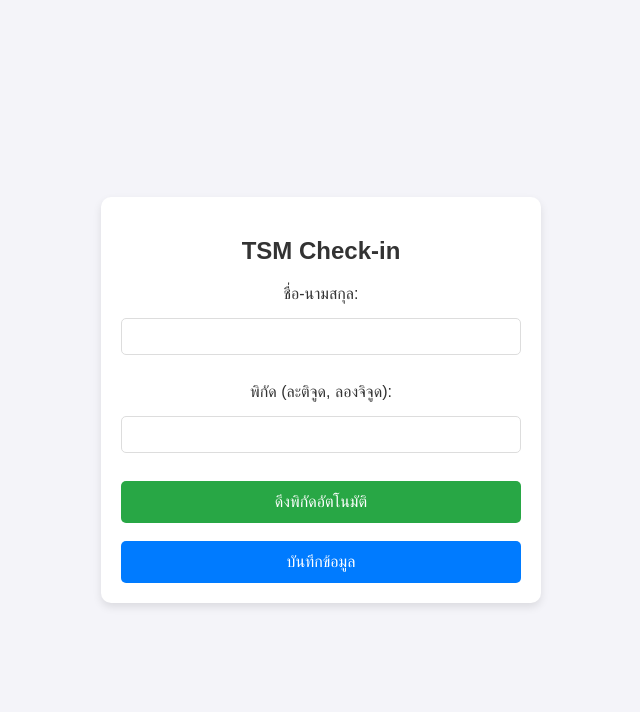
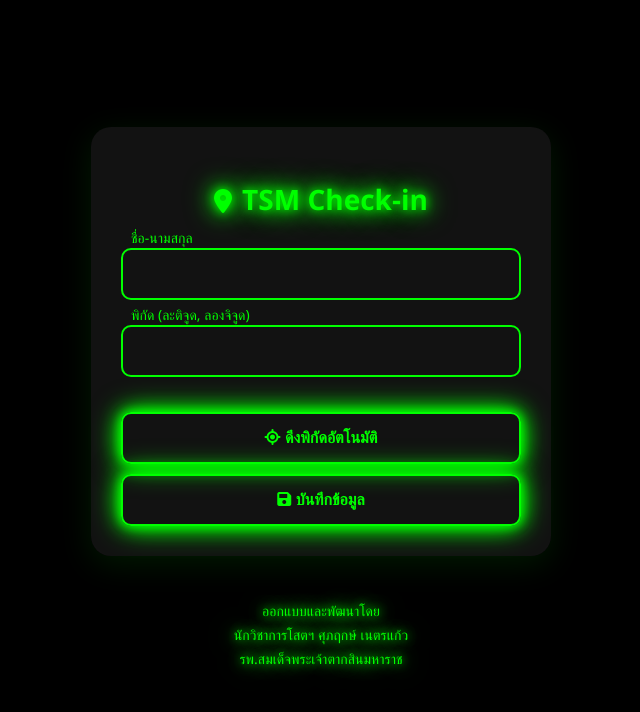
Before and after one commit to TonProject001/TSM-Check-in, a plain HTML site: page index.html in a window 1280 px wide. Shown: the whole page, without its empty margins (319-959 px from the left). Drawn offline with Linux system fonts and the light colour scheme; some packages are replaced by stand-ins of ours; a script that the page names is missing.

Commit message:
Update index.html

```diff
--- a/index.html
+++ b/index.html
@@ -5,107 +5,176 @@
     <meta name="viewport" content="width=device-width, initial-scale=1.0">
     <title>TSM Check-in</title>
     <script src="https://cdn.jsdelivr.net/npm/sweetalert2@11"></script>
+    <link href="https://cdnjs.cloudflare.com/ajax/libs/font-awesome/6.0.0/css/all.min.css" rel="stylesheet">
     <style>
-        /* เพิ่ม CSS สำหรับจัดรูปแบบ */
+        @keyframes neonGlow {
+            0% { box-shadow: 0 0 5px #00ff00, 0 0 10px #00ff00, 0 0 15px #00ff00; }
+            50% { box-shadow: 0 0 10px #00ff00, 0 0 20px #00ff00, 0 0 30px #00ff00; }
+            100% { box-shadow: 0 0 5px #00ff00, 0 0 10px #00ff00, 0 0 15px #00ff00; }
+        }
+
+        @keyframes textNeonGlow {
+            0% { text-shadow: 0 0 5px #00ff00, 0 0 10px #00ff00, 0 0 15px #00ff00; }
+            50% { text-shadow: 0 0 10px #00ff00, 0 0 20px #00ff00, 0 0 30px #00ff00; }
+            100% { text-shadow: 0 0 5px #00ff00, 0 0 10px #00ff00, 0 0 15px #00ff00; }
+        }
+
         body {
-            font-family: Arial, sans-serif;
-            background-color: #f4f4f9;
+            font-family: 'Segoe UI', Tahoma, Geneva, Verdana, sans-serif;
             margin: 0;
             padding: 0;
-            height: 100vh;
+            min-height: 100vh;
             display: flex;
+            flex-direction: column;
             justify-content: center;
             align-items: center;
+            background-color: #000000;
         }
 
         .container {
-            background-color: #ffffff;
-            box-shadow: 0 4px 8px rgba(0, 0, 0, 0.1);
-            padding: 20px;
-            border-radius: 10px;
+            background: rgba(20, 20, 20, 0.95);
+            backdrop-filter: blur(10px);
+            border-radius: 20px;
+            padding: 30px;
             width: 90%;
             max-width: 400px;
-            text-align: center;
+            box-shadow: 0 8px 32px rgba(0, 255, 0, 0.1);
+            margin-bottom: 20px;
         }
 
         h2 {
-            color: #333;
-            margin-bottom: 20px;
-            font-size: 24px;
+            color: #00ff00;
+            margin-bottom: 30px;
+            font-size: 28px;
+            text-align: center;
+            position: relative;
+            animation: textNeonGlow 2s ease-in-out infinite;
+        }
+
+        .input-group {
+            position: relative;
+            margin-bottom: 25px;
         }
 
         label {
-            font-size: 16px;
-            margin-bottom: 5px;
-            display: block;
-            color: #333;
+            font-size: 14px;
+            color: #00ff00;
+            position: absolute;
+            top: -20px;
+            left: 10px;
+            transition: all 0.3s ease;
         }
 
         input {
             width: 100%;
-            padding: 10px;
-            margin: 10px 0;
-            border: 1px solid #ddd;
-            border-radius: 5px;
+            padding: 15px;
+            border: 2px solid #00ff00;
+            border-radius: 10px;
+            font-size: 16px;
+            transition: all 0.3s ease;
+            background: transparent;
             box-sizing: border-box;
+            color: #00ff00;
+        }
+
+        input:focus {
+            border-color: #00ff00;
+            box-shadow: 0 0 10px rgba(0, 255, 0, 0.3);
+            outline: none;
         }
 
         button {
             width: 100%;
-            padding: 12px;
-            border: none;
-            background-color: #007BFF;
-            color: white;
+            padding: 15px;
+            border: 2px solid #00ff00;
+            border-radius: 10px;
             font-size: 16px;
-            border-radius: 5px;
+            font-weight: 600;
             cursor: pointer;
-            transition: background-color 0.3s;
+            transition: all 0.3s ease;
+            margin-top: 10px;
+            position: relative;
+            background: transparent;
+            color: #00ff00;
+            animation: neonGlow 2s ease-in-out infinite;
         }
 
         button:hover {
-            background-color: #0056b3;
+            background: rgba(0, 255, 0, 0.1);
         }
 
-        .btn-info {
-            background-color: #28a745;
+        .location-icon {
+            font-size: 24px;
+            margin-right: 10px;
+            display: inline-block;
+            color: #00ff00;
         }
 
-        .btn-info:hover {
-            background-color: #218838;
+        .footer {
+            text-align: center;
+            color: #00ff00;
+            margin-top: 20px;
+            animation: textNeonGlow 2s ease-in-out infinite;
         }
 
+        .footer p {
+            margin: 5px 0;
+            font-size: 14px;
+        }
+
+        @media (max-width: 480px) {
+            .container {
+                padding: 20px;
+            }
+
+            h2 {
+                font-size: 24px;
+            }
+        }
     </style>
 </head>
 <body>
+    <div class="container">
+        <h2><i class="fas fa-map-marker-alt location-icon"></i>TSM Check-in</h2>
+        <form id="locationForm">
+            <div class="input-group">
+                <label for="name">ชื่อ-นามสกุล</label>
+                <input type="text" id="name" name="name" required>
+            </div>
 
-    <div class="container">
-        <h2>TSM Check-in</h2>
-        <form id="locationForm">
-            <label for="name">ชื่อ-นามสกุล:</label>
-            <input type="text" id="name" name="name" required><br><br>
+            <div class="input-group">
+                <label for="coordinates">พิกัด (ละติจูด, ลองจิจูด)</label>
+                <input type="text" id="coordinates" name="coordinates" readonly>
+            </div>
 
-            <label for="coordinates">พิกัด (ละติจูด, ลองจิจูด):</label>
-            <input type="text" id="coordinates" name="coordinates" readonly><br><br>
+            <button type="button" onclick="getLocation()" class="btn-info">
+                <i class="fas fa-location-crosshairs"></i> ดึงพิกัดอัตโนมัติ
+            </button>
 
-            <button type="button" onclick="getLocation()" class="btn-info">ดึงพิกัดอัตโนมัติ</button><br><br>
-            <button type="submit">บันทึกข้อมูล</button>
+            <button type="submit" class="btn-submit">
+                <i class="fas fa-save"></i> บันทึกข้อมูล
+            </button>
         </form>
+    </div>
+
+    <div class="footer">
+        <p>ออกแบบและพัฒนาโดย</p>
+        <p>นักวิชาการโสตฯ ศุภฤกษ์ เนตรแก้ว</p>
+        <p>รพ.สมเด็จพระเจ้าตากสินมหาราช</p>
     </div>
 
     <script>
         const scriptURL = 'https://script.google.com/macros/s/AKfycbyTmELpnUute3Nk4KraqcPUnWFcISA8P91GAYHM3rgPV8my-CcWWkvfKRC0ewg2Dg3_HA/exec';
         const form = document.getElementById('locationForm');
 
-        // พิกัดเป้าหมาย
         const TARGET_LAT = 16.8728852;
         const TARGET_LNG = 99.1314056;
-        const ALLOWED_RADIUS = 50;  // ระยะห่างที่ยอมให้เช็คอิน (เมตร)
+        const ALLOWED_RADIUS = 50;
 
-        // ฟังก์ชันคำนวณระยะห่างระหว่างสองพิกัด (ใช้สูตร Haversine)
         function calculateDistance(lat1, lon1, lat2, lon2) {
-            const R = 6371e3;  // รัศมีของโลกในเมตร
-            const φ1 = lat1 * Math.PI / 180;  // แปลงละติจูดจากองศาเป็นเรเดียน
-            const φ2 = lat2 * Math.PI / 180;  // แปลงละติจูดจากองศาเป็นเรเดียน
+            const R = 6371e3;
+            const φ1 = lat1 * Math.PI / 180;
+            const φ2 = lat2 * Math.PI / 180;
             const Δφ = (lat2 - lat1) * Math.PI / 180;
             const Δλ = (lon2 - lon1) * Math.PI / 180;
 
@@ -114,15 +183,19 @@
                       Math.sin(Δλ / 2) * Math.sin(Δλ / 2);
             const c = 2 * Math.atan2(Math.sqrt(a), Math.sqrt(1 - a));
 
-            return R * c;  // ระยะทางในเมตร
+            return R * c;
         }
 
-        // ดึงพิกัดจาก GPS
         function getLocation() {
             Swal.fire({
                 title: 'กำลังตรวจสอบพิกัด...',
+                text: 'โปรดรอสักครู่',
                 allowOutsideClick: false,
-        didOpen: () => { Swal.showLoading(); }
+                background: '#000',
+                color: '#00ff00',
+                didOpen: () => {
+                    Swal.showLoading();
+                }
             });
 
             navigator.geolocation.getCurrentPosition(
@@ -131,65 +204,95 @@
                     const longitude = position.coords.longitude;
                     document.getElementById('coordinates').value = `${latitude.toFixed(8)}, ${longitude.toFixed(8)}`;
 
-            // คำนวณระยะห่างจากจุดเช็คอิน
                     const distance = calculateDistance(latitude, longitude, TARGET_LAT, TARGET_LNG);
 
-            // แสดงระยะห่างจากจุดเช็คอิน
                     Swal.fire({
-                title: 'สำเร็จ',
+                        title: 'ดึงพิกัดสำเร็จ',
                         text: `ระยะห่างจากจุดเช็คอิน: ${distance.toFixed(2)} เมตร`,
                         icon: 'success',
-                showConfirmButton: true
+                        showConfirmButton: true,
+                        confirmButtonText: 'ตกลง',
+                        background: '#000',
+                        color: '#00ff00'
                     });
                 },
-        () => Swal.fire('เกิดข้อผิดพลาด', 'ไม่สามารถดึงพิกัดได้', 'error'),
+                () => {
+                    Swal.fire({
+                        title: 'เกิดข้อผิดพลาด',
+                        text: 'ไม่สามารถดึงพิกัดได้',
+                        icon: 'error',
+                        confirmButtonText: 'ตกลง',
+                        background: '#000',
+                        color: '#00ff00'
+                    });
+                },
                 { enableHighAccuracy: true, timeout: 10000, maximumAge: 0 }
             );
         }
 
-
         form.addEventListener('submit', function(e) {
-            e.preventDefault();  // ป้องกันการรีเฟรชหน้าเมื่อส่งฟอร์ม
+            e.preventDefault();
 
             const name = document.getElementById('name').value;
             const coordinates = document.getElementById('coordinates').value;
 
-            // ตรวจสอบว่ามีพิกัดหรือไม่
             if (!coordinates) {
-                Swal.fire('ข้อผิดพลาด', 'กรุณาดึงพิกัดก่อนบันทึก', 'error');
+                Swal.fire({
+                    title: 'ข้อผิดพลาด',
+                    text: 'กรุณาดึงพิกัดก่อนบันทึก',
+                    icon: 'error',
+                    confirmButtonText: 'ตกลง',
+                    background: '#000',
+                    color: '#00ff00'
+                });
                 return;
             }
 
             const [latitude, longitude] = coordinates.split(',').map(coord => parseFloat(coord.trim()));
-
-            // คำนวณระยะห่างจากพิกัดที่กำหนด
             const distance = calculateDistance(latitude, longitude, TARGET_LAT, TARGET_LNG);
 
-            // เช็คว่าอยู่ในระยะที่อนุญาตหรือไม่
             if (distance > ALLOWED_RADIUS) {
-                Swal.fire('ข้อผิดพลาด', `ระยะห่างเกิน ${ALLOWED_RADIUS} เมตรจากจุดเช็คอิน`, 'error');
+                Swal.fire({
+                    title: 'ข้อผิดพลาด',
+                    text: `ระยะห่างเกิน ${ALLOWED_RADIUS} เมตรจากจุดเช็คอิน`,
+                    icon: 'error',
+                    confirmButtonText: 'ตกลง',
+                    background: '#000',
+                    color: '#00ff00'
+                });
                 return;
             }
 
-            // สร้าง URLSearchParams สำหรับส่งข้อมูล
             const params = new URLSearchParams({
                 name: name,
                 latitude: latitude,
                 longitude: longitude
             });
 
-            // ส่งข้อมูลไปยัง Google Apps Script
             fetch(scriptURL + '?' + params.toString())
-                .then(response => response.text())  // อ่านข้อมูลที่ส่งกลับ
+                .then(response => response.text())
                 .then(() => {
-                    Swal.fire('สำเร็จ', 'ข้อมูลถูกบันทึกเรียบร้อย', 'success');
-                    form.reset();  // รีเซ็ตฟอร์มหลังจากส่งข้อมูล
+                    Swal.fire({
+                        title: 'สำเร็จ',
+                        text: 'ข้อมูลถูกบันทึกเรียบร้อย',
+                        icon: 'success',
+                        confirmButtonText: 'ตกลง',
+                        background: '#000',
+                        color: '#00ff00'
+                    });
+                    form.reset();
                 })
                 .catch(() => {
-                    Swal.fire('เกิดข้อผิดพลาด', 'ไม่สามารถบันทึกข้อมูลได้', 'error');
+                    Swal.fire({
+                        title: 'เกิดข้อผิดพลาด',
+                        text: 'ไม่สามารถบันทึกข้อมูลได้',
+                        icon: 'error',
+                        confirmButtonText: 'ตกลง',
+                        background: '#000',
+                        color: '#00ff00'
+                    });
                 });
         });
     </script>
-
 </body>
 </html>
```
Lines whose indentation alone changed are shown as unchanged.
